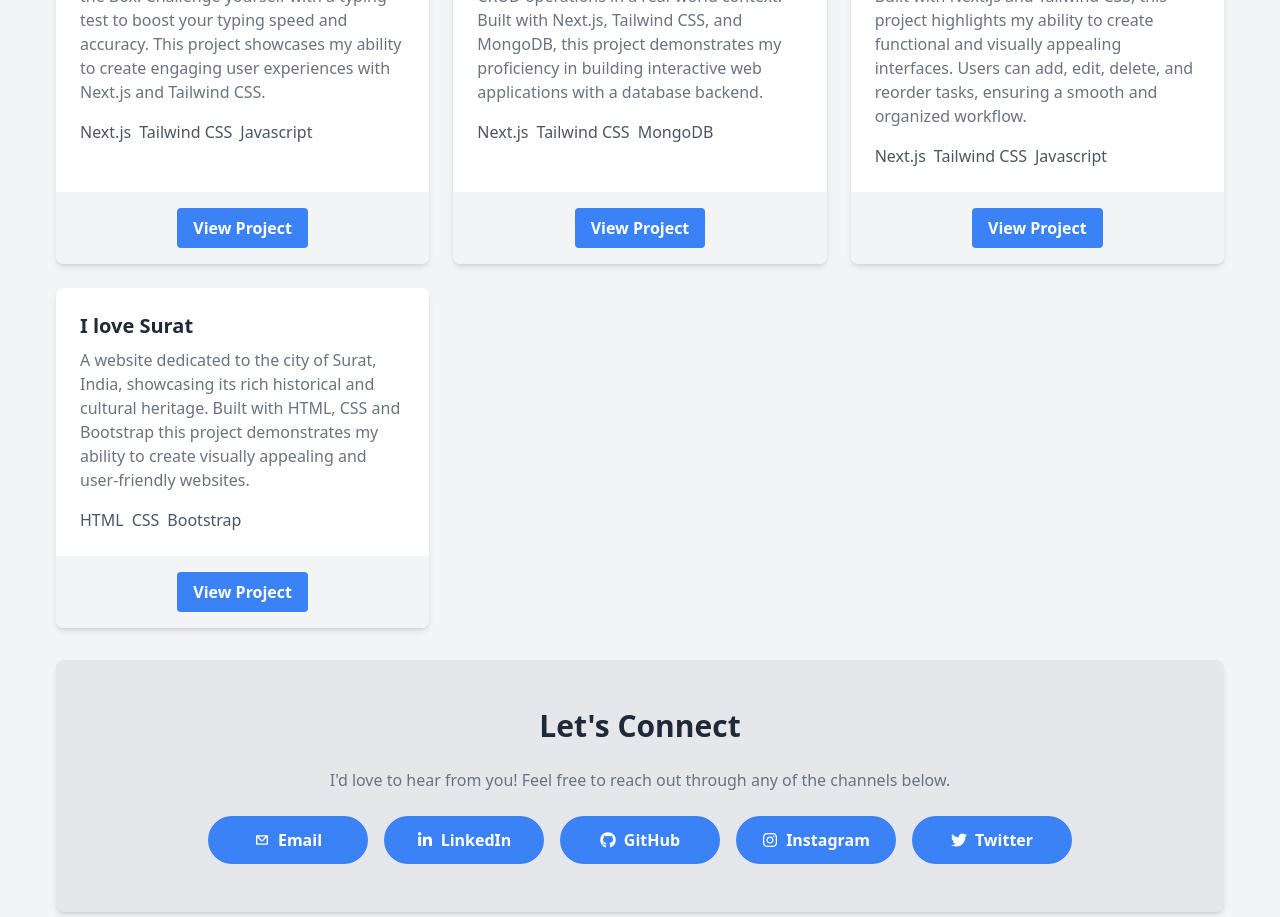
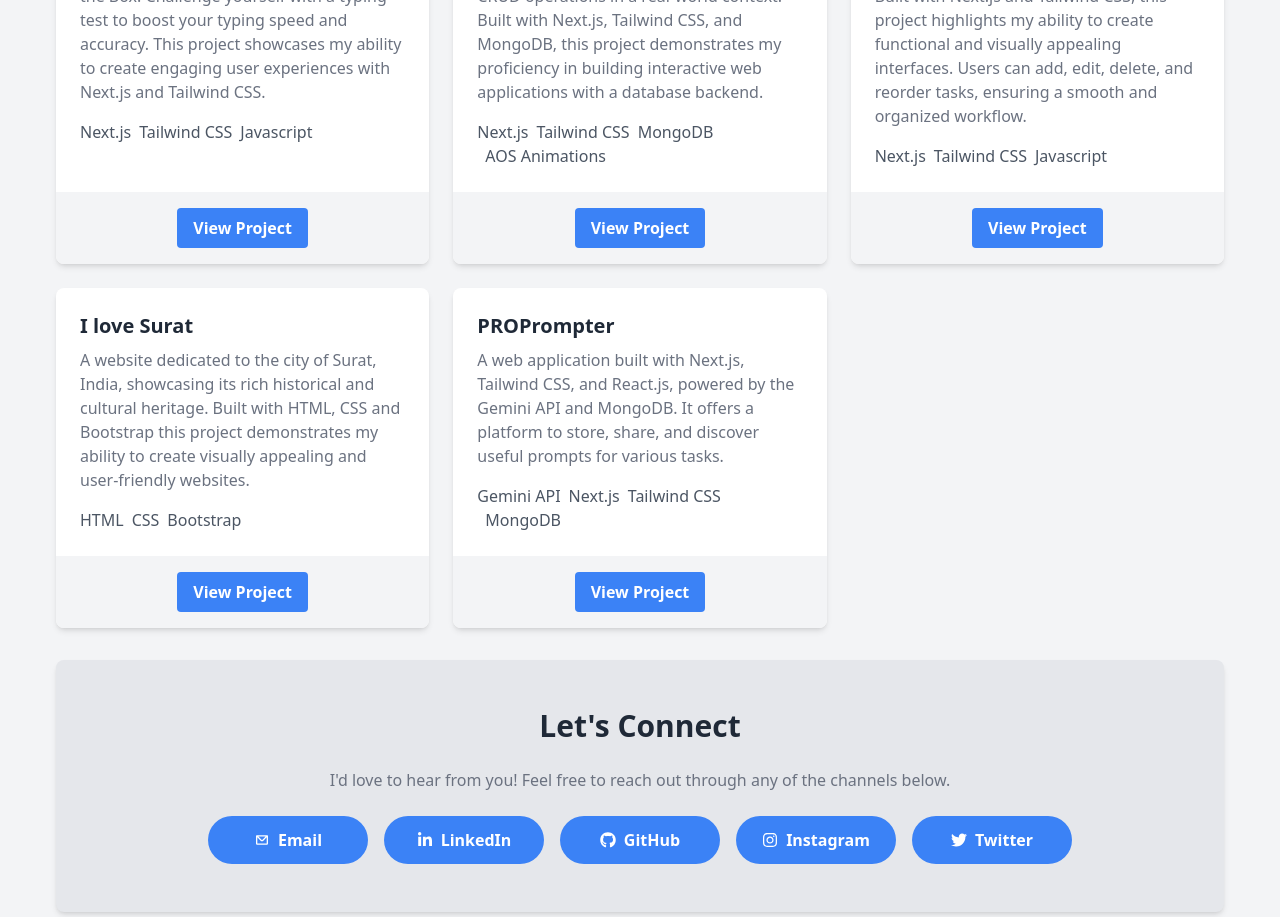
Before and after one commit to ShaikhAdnan7621/portfolio, a Next.js app: page / in a window 1280 px wide. Shown: the part 1400-2317 px from the top of the page. Built offline with nearby package versions, Linux system fonts and the light colour scheme.

Commit message:
New web project added to this page.js

```diff
--- a/src/app/page.js
+++ b/src/app/page.js
@@ -42,7 +42,7 @@ const projects = [
         title: "Tech Showroom",
         description:
             "A dynamic website that displays phone data, showcasing my understanding of CRUD operations in a real-world context. Built with Next.js, Tailwind CSS, and MongoDB, this project demonstrates my proficiency in building interactive web applications with a database backend.",
-        technologies: ["Next.js", "Tailwind CSS", "MongoDB"],
+        technologies: ["Next.js", "Tailwind CSS", "MongoDB", "AOS Animations"],
         link: "https://tech-showroom.vercel.app",
     },
     {
@@ -58,6 +58,14 @@ const projects = [
             "A website dedicated to the city of Surat, India, showcasing its rich historical and cultural heritage. Built with HTML, CSS and  Bootstrap this project demonstrates my ability to create visually appealing and user-friendly websites.",
         technologies: ["HTML", "CSS", "Bootstrap"],
         link: "https://allbyadnan.netlify.app/project%201/",
+    },
+
+    {
+        title: "PROPrompter",
+        description:
+            "A web application built with Next.js, Tailwind CSS, and React.js, powered by the Gemini API and MongoDB. It offers a platform to store, share, and discover useful prompts for various tasks.",
+        technologies: ["Gemini API","Next.js", "Tailwind CSS", "MongoDB",],
+        link: "https://pro-prompter.vercel.app",
     },
 ];
 
@@ -292,7 +300,7 @@ export default function Home() {
                                     <p className="text-gray-500 mb-4">
                                         {project.description}
                                     </p>
-                                    <ul className="flex space-x-2">
+                                    <ul className="flex space-x-2 flex-wrap">
                                         {project.technologies.map(
                                             (technology) => (
                                                 <li
```
